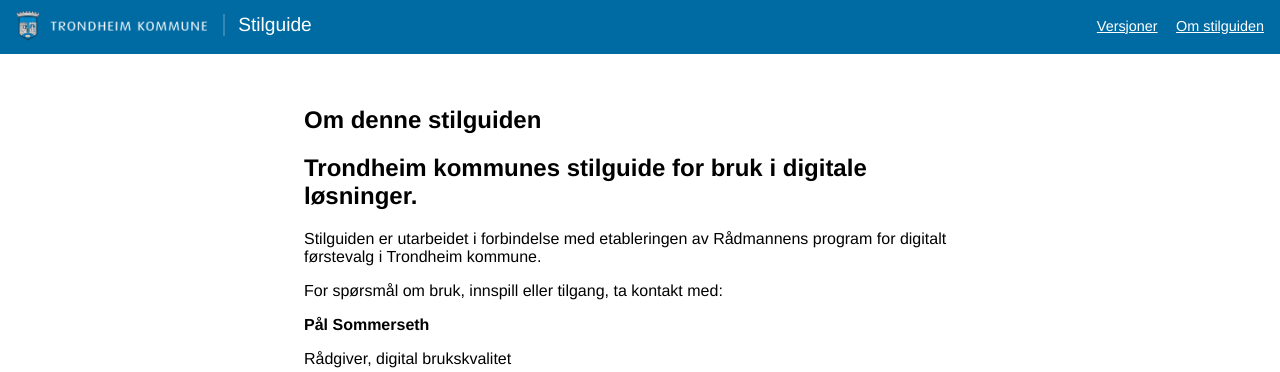
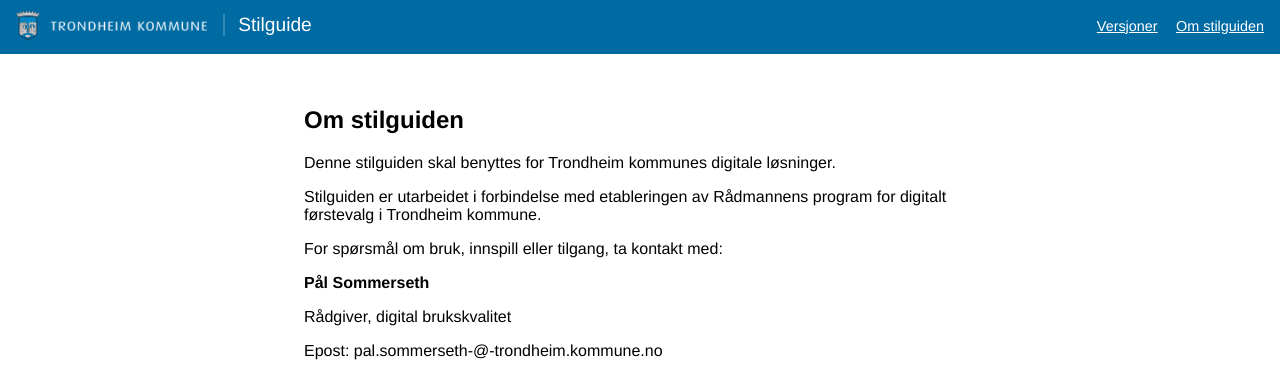
Before and after one commit to rskjonbe/styleguide, a Jekyll site: the page built from about.html, in a window 1280 px wide, cut to the strip 0-372 px from the top of the page. Built offline with Jekyll 4.4.1, drawn with Linux system fonts in a browser that asks for light colours.

Commit message:
Endringer i Om stilguiden

```diff
--- a/about.html
+++ b/about.html
@@ -2,11 +2,10 @@
 layout: default
 ---
 
-<h1 class="page-heading">Om denne stilguiden</h1>
+<h1 class="page-heading">Om stilguiden</h1>
 
-<h2>Trondheim kommunes stilguide for bruk i digitale løsninger.</h2>
-
-<p class="chapter-lead">Stilguiden er utarbeidet i forbindelse med etableringen av Rådmannens program for digitalt førstevalg i Trondheim kommune.</p>
+<p class="chapter-lead">Denne stilguiden skal benyttes for Trondheim kommunes digitale løsninger.</p>
+<p>Stilguiden er utarbeidet i forbindelse med etableringen av Rådmannens program for digitalt førstevalg i Trondheim kommune.</p>
 <p>For spørsmål om bruk, innspill eller tilgang, ta kontakt med: </p>
 <p><strong>Pål Sommerseth</strong></p>
 <p>Rådgiver, digital brukskvalitet</p>
```
